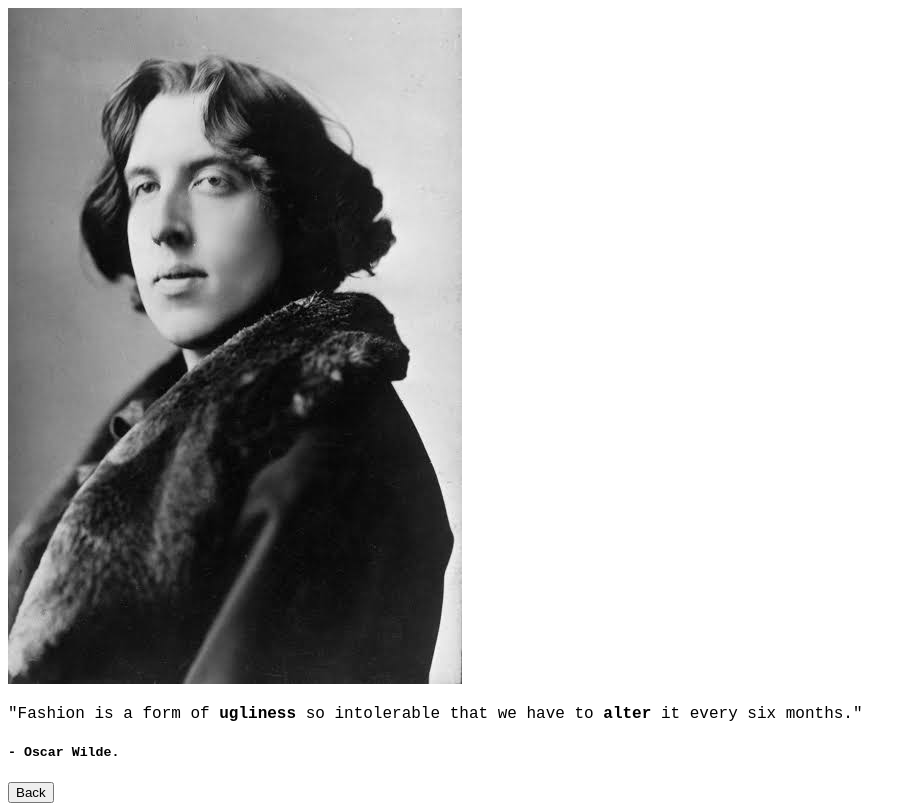
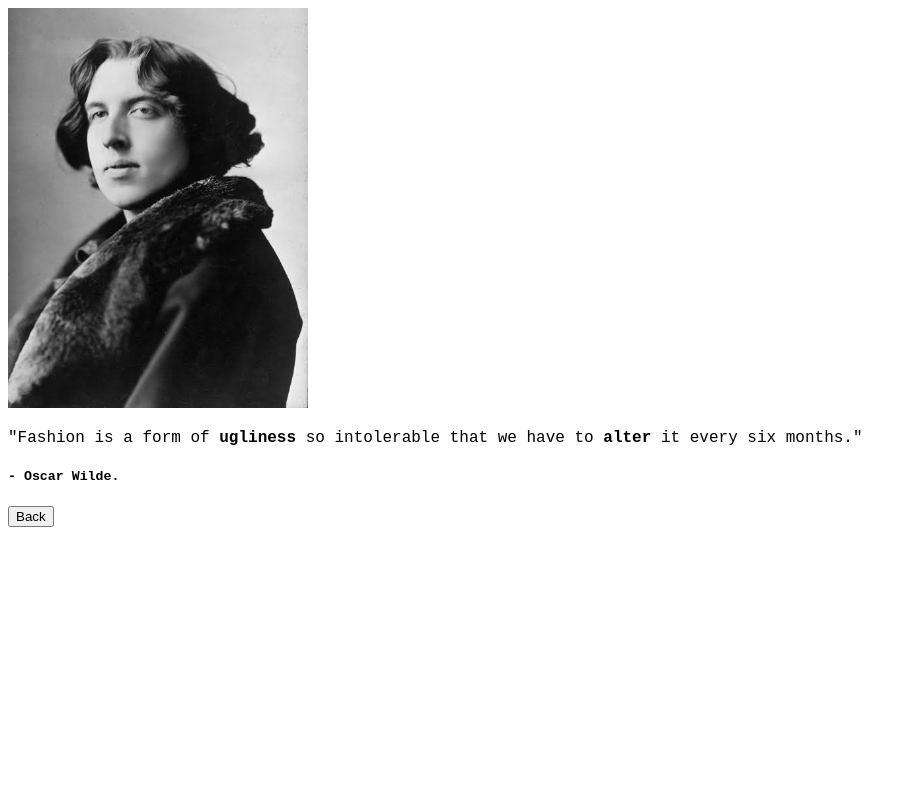
Before and after one commit to brunariso/citation, a plain HTML site: page citation - oscar wilde.html in a window 1280 px wide. Shown: the whole page, without its empty margins (0-916 px from the left). Drawn offline with Linux system fonts and the light colour scheme.

Commit message:
Update citation - oscar wilde.html

```diff
--- a/citation - oscar wilde.html
+++ b/citation - oscar wilde.html
@@ -10,7 +10,7 @@
 </head>
 <body>
 
-    <img src="oscar wilde.jpg">
+    <img src="oscar wilde.jpg"width="300" height="400" alt="Oscar Wilde">
 
     <p>"Fashion is a form of <b>ugliness</b> so intolerable that we have to <b>alter</b> it every six months."</p>
     <h5>- Oscar Wilde.</h5>
```
